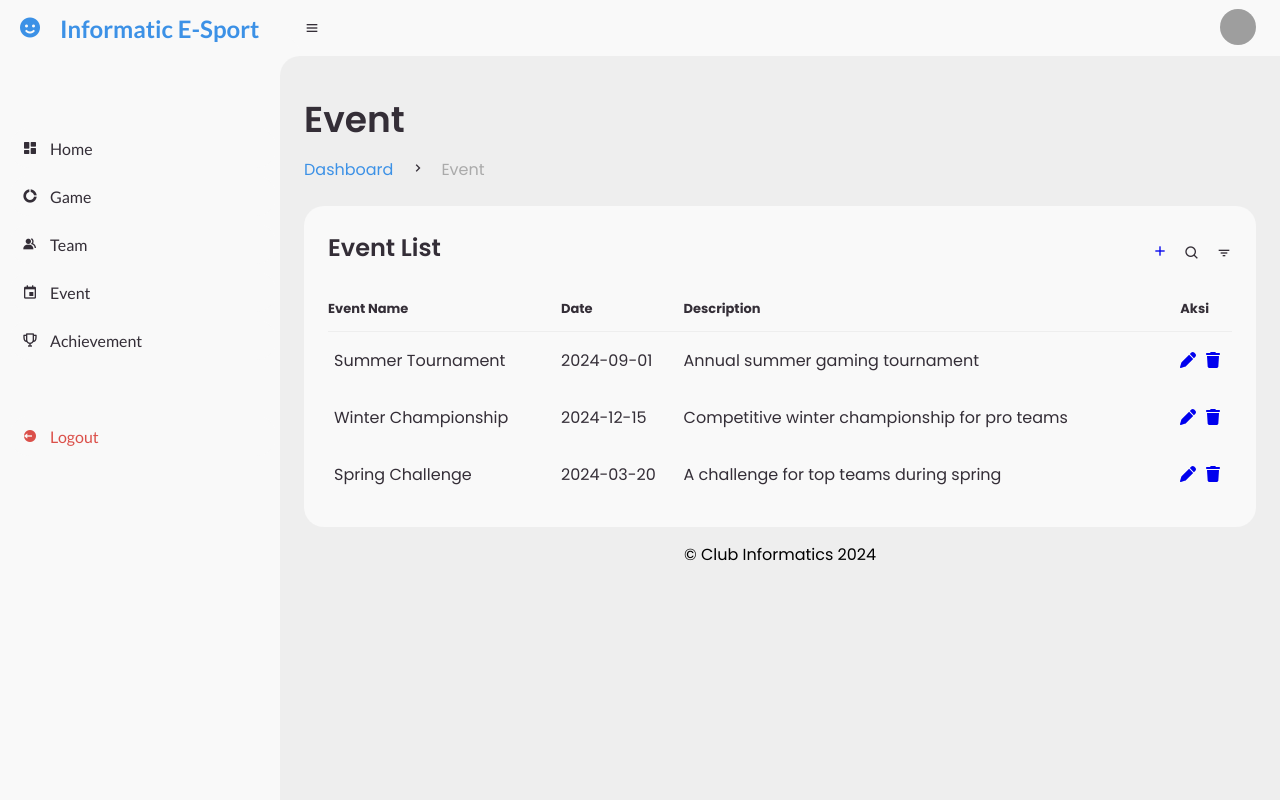
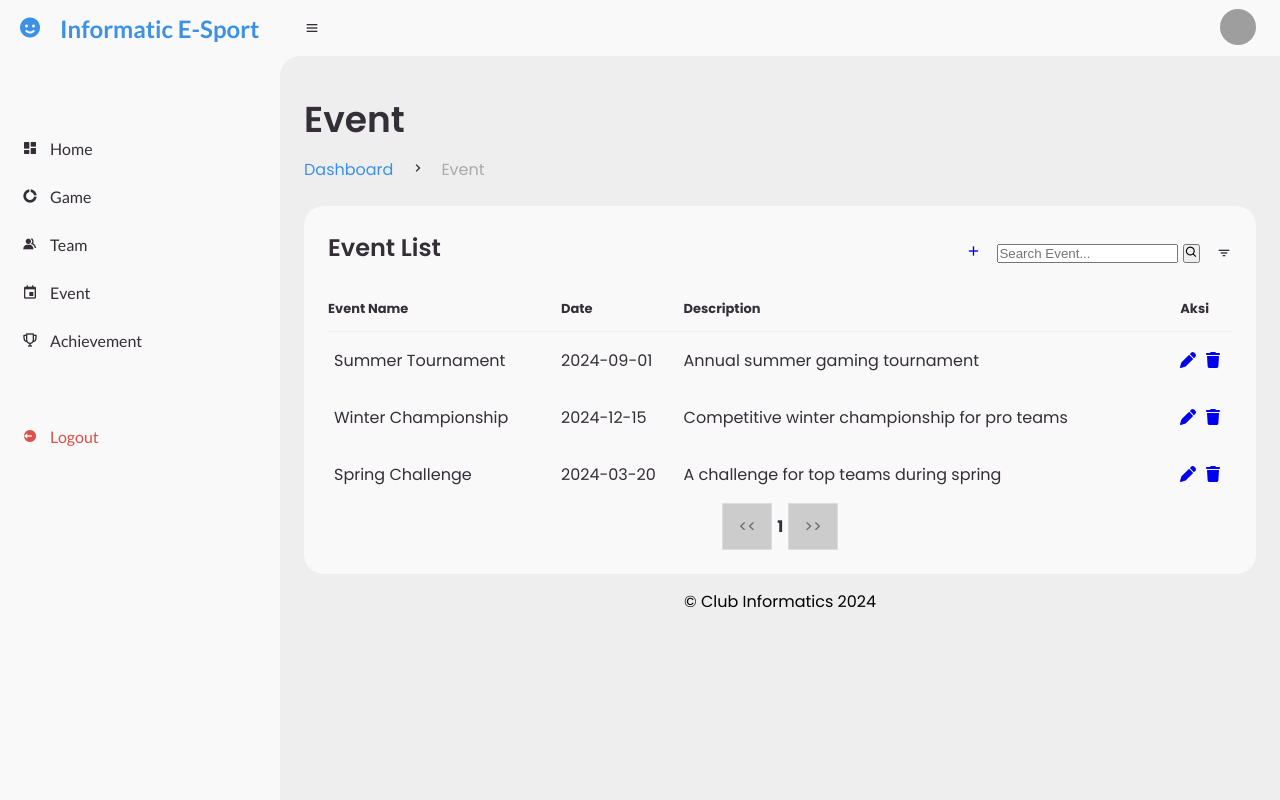
Before and after one commit to nathanielglenn02/capstone_fsp, a PHP site: page /Capstone-FSP/admin/event/event.php in a window 1280 px wide. Run offline with PHP 8.4, Linux system fonts and the light colour scheme; a user stored in the database is signed in; data comes from the database, SQL or seed files in the repository; some libraries are stand-ins or nearby versions; grey boxes are pictures that could not be loaded.

Commit message:
pagin admin

```diff
--- a/admin/event/event.php
+++ b/admin/event/event.php
@@ -14,7 +14,21 @@ require_once('../template/header.php');
 require_once('../template/sidebar.php');
 require_once('../template/navbar.php');
 
-$events = Event::getAllEventsWithPaging($koneksi);
+$page = isset($_GET['page']) ? (int)$_GET['page'] : 1;
+$limit = 5; // Tampilkan 5 data per halaman
+
+$search = isset($_GET['search']) ? $_GET['search'] : "";
+// Panggil method untuk mengambil data team dengan pagination
+$events = Event::getAllEventsWithPaging($koneksi, $page, $limit, $search);
+
+// Ambil total jumlah data untuk menghitung total halaman
+$search_query = "%" . $search . "%";
+$stmt = $koneksi->prepare("SELECT COUNT(*) AS total FROM event WHERE name LIKE ?");
+$stmt->bind_param("s", $search_query);
+$stmt->execute();
+$total_events_result = $stmt->get_result();
+$total_events = $total_events_result->fetch_assoc()['total'];
+$total_pages = ceil($total_events / $limit);
 ?>
 
 <main>
@@ -38,7 +52,10 @@ $events = Event::getAllEventsWithPaging($koneksi);
             <div class="head">
                 <h3>Event List</h3>
                 <a href="create_event.php"><i class='bx bx-plus'></i></a>
-                <i class='bx bx-search'></i>
+                <form method="GET" action="">
+                    <input type="text" name="search" placeholder="Search Event..." value="<?= isset($_GET['search']) ? htmlspecialchars($_GET['search']) : '' ?>" />
+                    <button type="submit"><i class='bx bx-search'></i></button>
+                </form>
                 <i class='bx bx-filter'></i>
             </div>
             <table>
@@ -66,6 +83,34 @@ $events = Event::getAllEventsWithPaging($koneksi);
                     ?>
                 </tbody>
             </table>
+            <div class="pagination" style="text-align: right;">
+            <?php
+                if ($page > 1): ?>
+                    <a href="?page=<?= $page - 1 ?>&search=<?= urlencode($search) ?>"><<</a>
+                <?php else: ?>
+                    <a href="#" class="disabled"><<</a>
+                <?php endif; ?>
+
+                <?php
+                $max_hal = ceil($total_events/ $limit);
+
+                $start_page = max(1, $page - 1);
+                $end_page = min($max_hal, $start_page + 2);
+
+                for ($hal = $start_page; $hal <= $end_page; $hal++): ?>
+                    <?php if ($hal == $page): ?>
+                        <b><?= $hal ?></b>
+                    <?php else: ?>
+                        <a href="?page=<?= $hal ?>&search=<?= urlencode($search) ?>"><?= $hal ?></a>
+                    <?php endif; ?>
+                <?php endfor; ?>
+
+                <?php if ($page < $max_hal): ?>
+                    <a href="?page=<?= $page + 1 ?>&search=<?= urlencode($search) ?>">>></a>
+                <?php else: ?>
+                    <a href="#" class="disabled">>></a>
+                <?php endif; ?>
+            </div>
         </div>
     </div>
 
--- a/class/classEvent.php
+++ b/class/classEvent.php
@@ -87,6 +87,28 @@ class Event
     }
 
     // Metode untuk mendapatkan semua event
+    public static function getAllEvents($koneksi)
+    {
+        $stmt = $koneksi->prepare("
+            SELECT * from event
+        ");
+        $stmt->bind_param("sii");
+        $stmt->execute();
+        $result = $stmt->get_result();
+
+        if (!$result) {
+            die("Query Error: " . mysqli_error($koneksi));
+        }
+
+        $events = [];
+
+        while ($row = mysqli_fetch_assoc($result)) {
+            $event = new Event($row['idevent'], $row['name'], $row['description'], $row['date']);
+            $events[] = $event;
+        }
+
+        return $events;
+    }
     public static function getAllEventsWithPaging($koneksi, $page = 1, $limit = 5, $search = "")
     {
         $offset = ($page - 1) * $limit;
```
Also changed, not shown: admin/index.php (+47 -2 lines).
